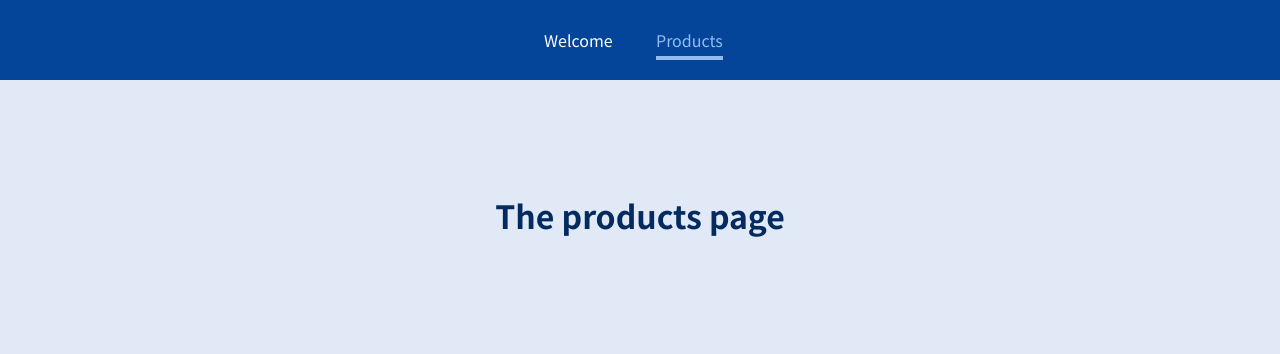
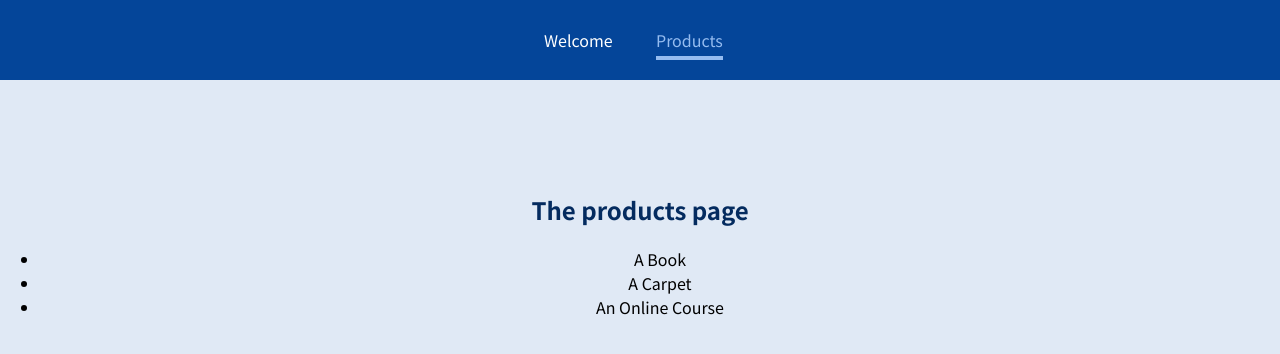
Before and after one commit to colefortner/react-router-demo, a React (Create React App) app: page /products in a window 1280 px wide. Shown: the top 354 px of the page. Built offline with nearby package versions, Linux system fonts and the light colour scheme.

Commit message:
Add a dynamic url path for ProductDetail component

```diff
--- a/src/App.js
+++ b/src/App.js
@@ -3,6 +3,7 @@
 import Welcome from "./pages/Welcome";
 import Products from "./pages/Products";
 import MainHeader from "./components/MainHeader";
+import ProductDetail from "./pages/ProductDetial";
 
 function App() {
   return (
@@ -15,6 +16,9 @@
         <Route path="/products">
           <Products />
         </Route>
+        <Route path="/product-detail/:productId">
+          <ProductDetail />
+        </Route>
       </main>
     </div>
   );
--- /dev/null
+++ b/src/pages/ProductDetial.js
@@ -0,0 +1,16 @@
+import { useParams } from "react-router-dom";
+
+const ProductDetail = () => {
+  const params = useParams();
+
+  console.log(params.productId);
+
+  return (
+    <section>
+      <h1>Product Detail</h1>
+      <p>{params.productId}</p>
+    </section>
+  );
+};
+
+export default ProductDetail;
--- a/src/pages/Products.js
+++ b/src/pages/Products.js
@@ -1,5 +1,14 @@
 const Products = () => {
-  return <h1>The products page</h1>;
+  return (
+    <section>
+      <h1>The products page</h1>
+      <ul>
+        <li>A Book</li>
+        <li>A Carpet</li>
+        <li>An Online Course</li>
+      </ul>
+    </section>
+  );
 };
 
 export default Products;
```
